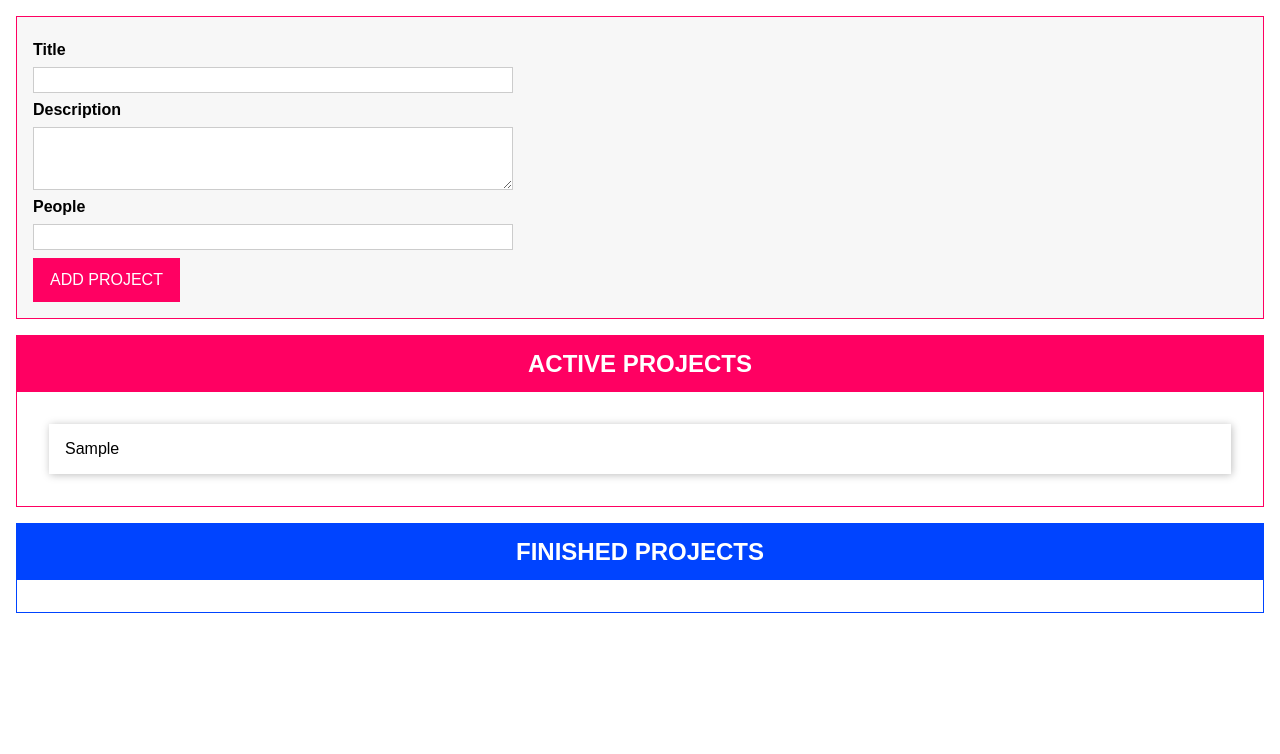
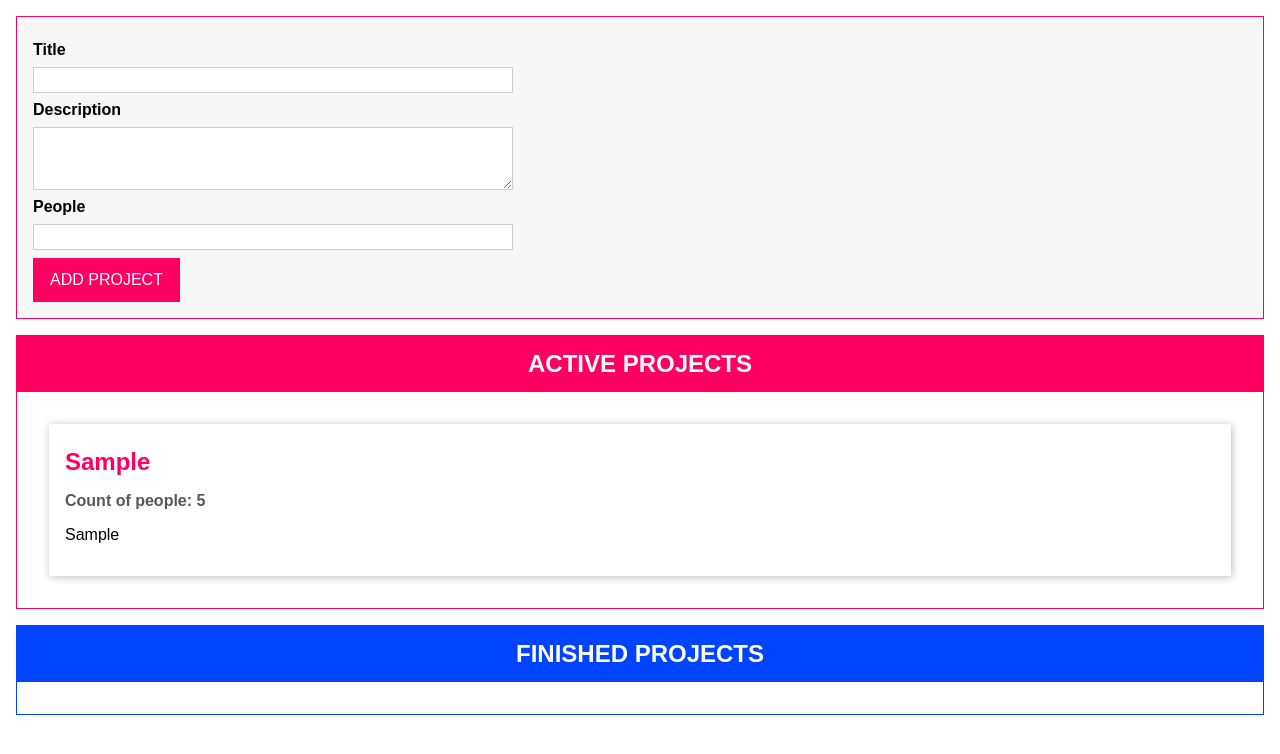
Before and after one commit to pr033r/udemy-typescript, a website with bundled scripts: page drag-n-drop/index.html in a window 1280 px wide. Both pictures are taken after typing "Sample", "Sample", "5" into the empty fields and a click on the button "ADD PROJECT". Built offline with nearby package versions, Linux system fonts and the light colour scheme.

Commit message:
optimizing render

```diff
--- a/drag-n-drop/index.html
+++ b/drag-n-drop/index.html
@@ -28,7 +28,11 @@
       </form>
     </template>
     <template id="single-project">
-      <li></li>
+      <li>
+        <h2></h2>
+        <h3></h3>
+        <p></p>
+      </li>
     </template>
     <template id="project-list">
       <section class="projects">
--- a/drag-n-drop/src/app.ts
+++ b/drag-n-drop/src/app.ts
@@ -136,6 +136,24 @@ abstract class Component<T extends HTMLElement, U extends HTMLElement> {
   protected abstract renderContent(): void;
 }
 
+class ProjectItem extends Component<HTMLUListElement, HTMLLinkElement> {
+  constructor(hostId: string, private project: Project) {
+    super('single-project', hostId, 'beforeend', project.id);
+    this.configure();
+    this.renderContent();
+  }
+
+  protected configure(): void {}
+
+  protected renderContent(): void {
+    this.element.querySelector('h2')!.textContent = this.project.title;
+    this.element.querySelector(
+      'h3'
+    )!.textContent = `Count of people: ${this.project.people.toString()}`;
+    this.element.querySelector('p')!.textContent = this.project.description;
+  }
+}
+
 class ProjectList extends Component<HTMLDivElement, HTMLElement> {
   assignedProjects: Project[] = [];
 
@@ -174,9 +192,8 @@ class ProjectList extends Component<HTMLDivElement, HTMLElement> {
     )! as HTMLUListElement;
     listEl.innerHTML = '';
     this.assignedProjects.forEach((project) => {
-      const listItem = document.createElement('li');
-      listItem.textContent = project.title;
-      listEl.appendChild(listItem);
+      // only drawing into DOM, storing into variable is not needed
+      new ProjectItem(this.element.querySelector('ul')!.id, project);
     });
   }
 }
```
Also changed, not shown: drag-n-drop/dist/app.js, 1 other file.
